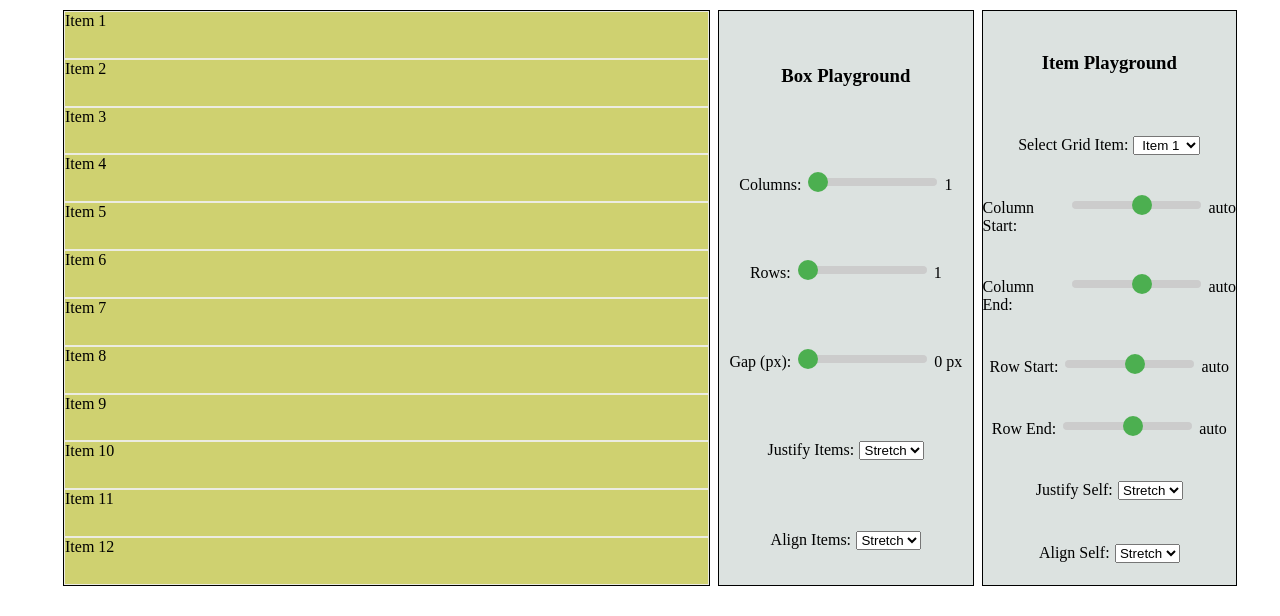
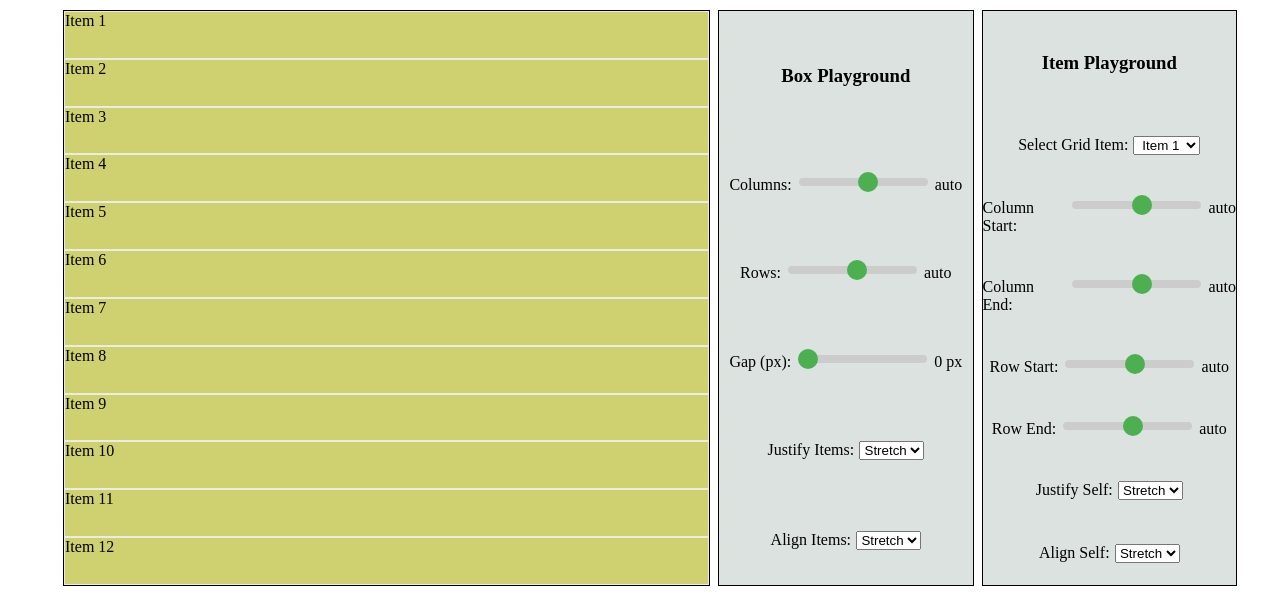
Before and after one commit to UjjwalGarai/interactive-grid-layout-playground, a plain HTML site: page index.html in a window 1280 px wide. Shown: the part 184-800 px from the top of the page. Drawn offline with nearby package versions, Linux system fonts and the light colour scheme.

Commit message:
Update index.html
Set Columns and rows as auto from 1.

```diff
--- a/index.html
+++ b/index.html
@@ -33,16 +33,16 @@
             <h3>Box Playground</h3>
             <div class="box-columns">
                 <label for="columns">Columns:</label>
-                <input type="range" id="columns" min="1" max="12" value="1"
+                <input type="range" id="columns" min="1" max="12" value="auto"
                     oninput="document.getElementById('columns-output').value = this.value">
-                <output id="columns-output" for="columns">1</output>
+                <output id="columns-output" for="columns">auto</output>
             </div>
 
             <div class="box-rows">
                 <label for="rows">Rows:</label>
-                <input type="range" id="rows" min="1" max="12" value="1"
+                <input type="range" id="rows" min="1" max="12" value="auto"
                     oninput="document.getElementById('rows-output').value = this.value">
-                <output id="rows-output" for="rows">1</output>
+                <output id="rows-output" for="rows">auto</output>
             </div>
 
             <div class="box-gap">
```
